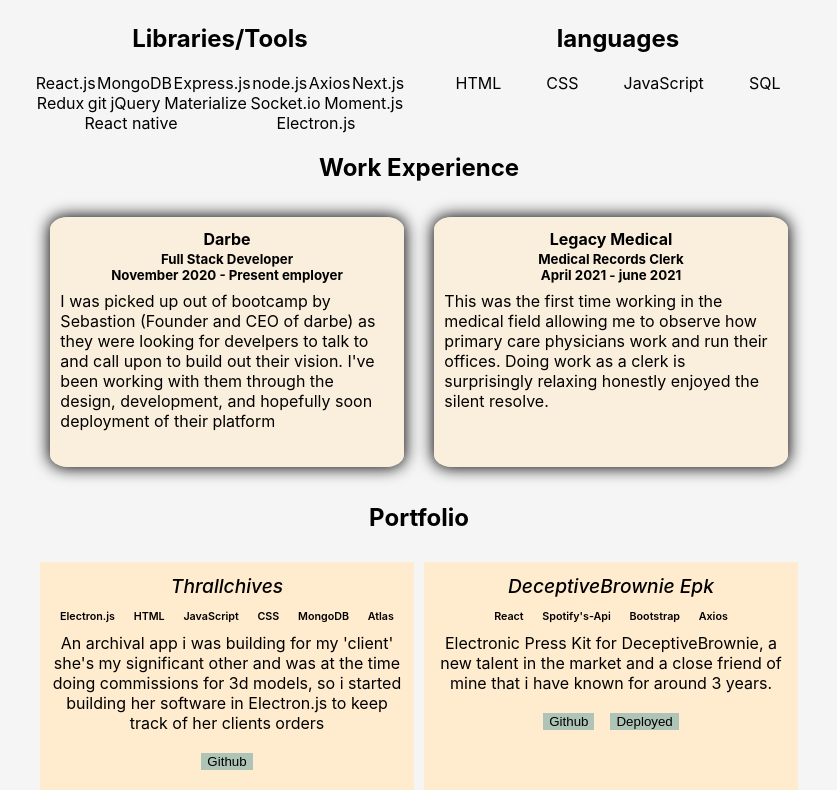
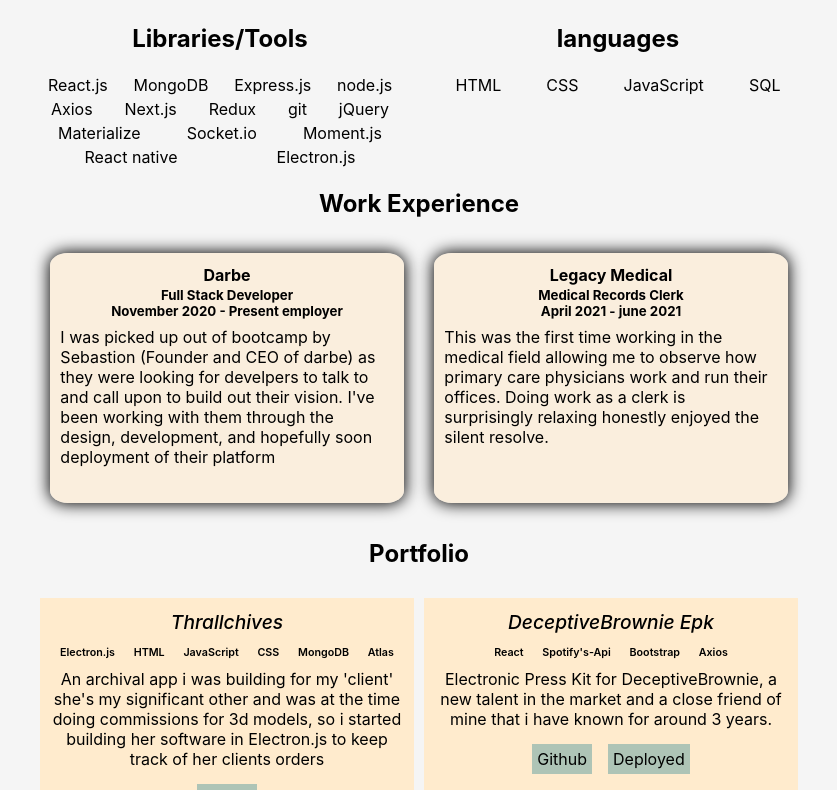
Before and after one commit to Drkeck/Drkeck.github.io, a React (Create React App) app: page / in a window 1280 px wide. Shown: the part 230-1020 px from the top of the page, without its empty margins (221-1058 px from the left). Built offline with nearby package versions, Linux system fonts and the light colour scheme.

Commit message:
slightly changed the html of the portfolio section so the buttons are actual links

```diff
--- a/src/Components/Portfolio/index.css
+++ b/src/Components/Portfolio/index.css
@@ -29,10 +29,14 @@
 
 .card-desc {
     padding: 10px;
+    margin-bottom: 10px;
 }
 
-.card-port button {
+.card-port a {
     background-color: rgba(95, 158, 160, 0.5);
     border: 0;
     margin: 10px 8px;
+    padding: 5px;
+    text-decoration: none;
+    color: black;
 }
--- a/src/Components/Portfolio/index.js
+++ b/src/Components/Portfolio/index.js
@@ -52,8 +52,8 @@ function Portfolio() {
                     <h3 className="card-name">{name}</h3>
                     <h6 className="card-tech">{tech.split(',')}</h6>
                     <p className="card-desc">{description}</p>
-                    {github? <button href={github}>Github</button>: ""}
-                    {deployed? <button href={deployed}>Deployed</button>: ""}
+                    {github? <a href={github}>Github</a>: ""}
+                    {deployed? <a href={deployed}>Deployed</a>: ""}
                </div>
              )
         })}
--- a/src/Components/TechKnowledge/index.css
+++ b/src/Components/TechKnowledge/index.css
@@ -13,3 +13,11 @@
 .header-1, .header-2 {
     width: 370px;
 }
+
+.tek-text {
+    margin: 2px 8px;
+}
+
+.lang-text {
+    margin: 2px;
+}
```
